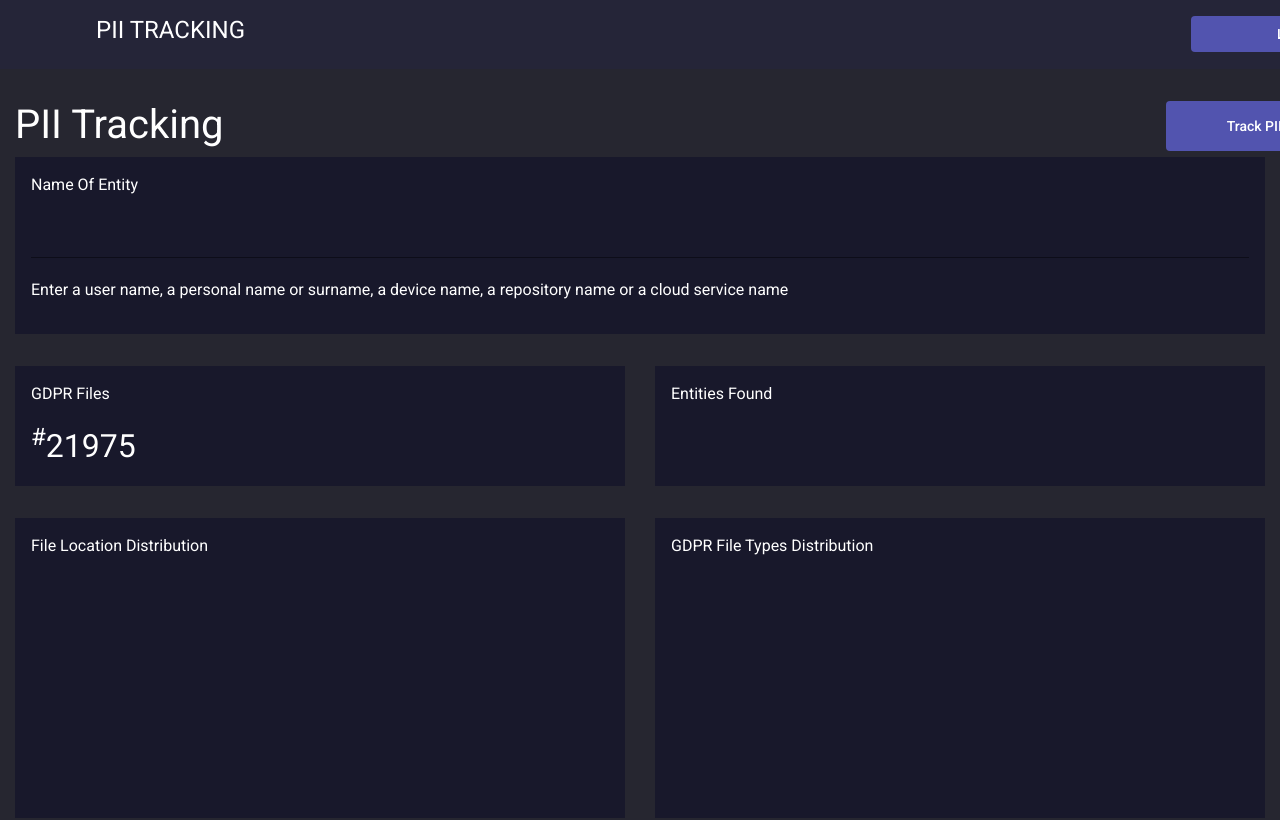
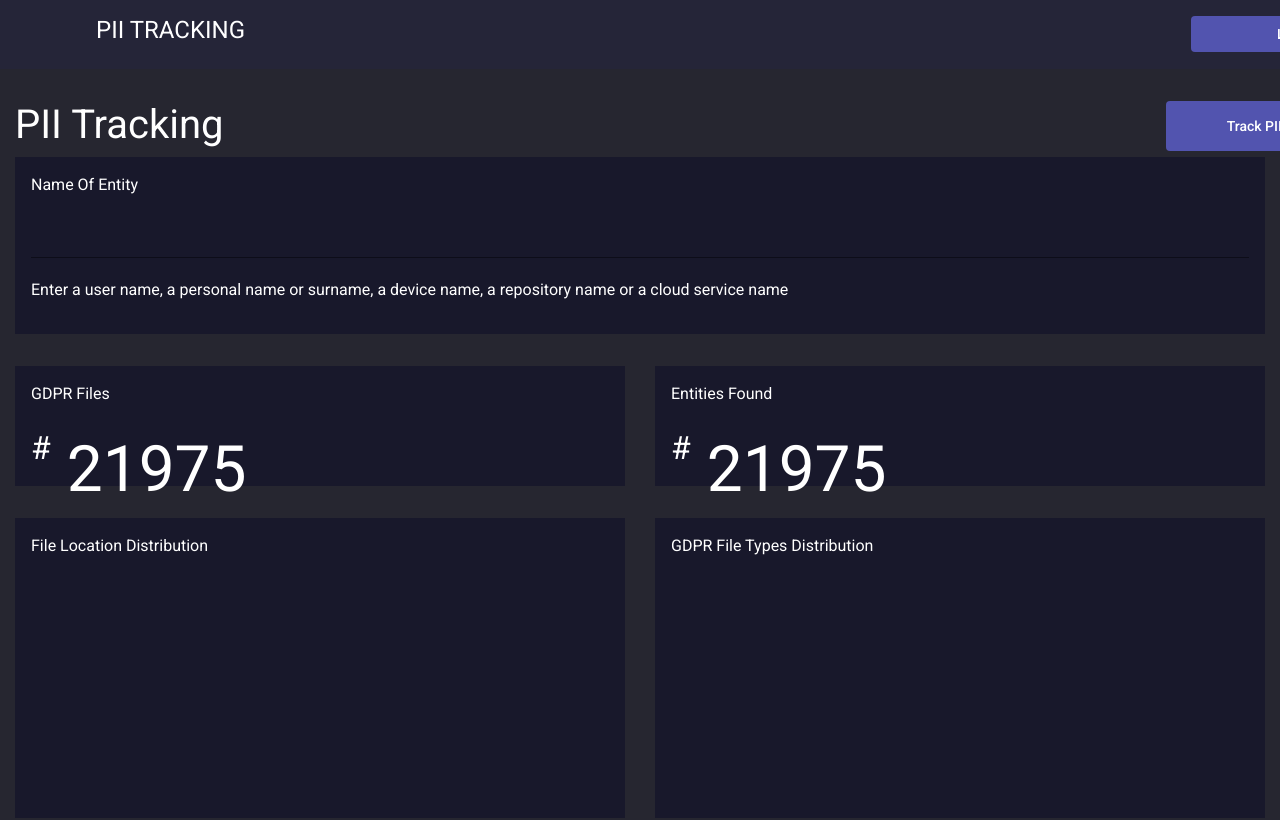
Before and after one commit to cianhutt/AngularMaterialsApp, an Angular app: page / in a window 1280 px wide. Shown: the top 820 px of the page. Built offline with nearby package versions, Linux system fonts and the light colour scheme; some icons are missing.

Commit message:
Update GDPR Files and Entities Found numbers

```diff
--- a/src/app/piitracking/piitracking.component.html
+++ b/src/app/piitracking/piitracking.component.html
@@ -29,6 +29,7 @@
                 <div class="col-md-6">
                         <div class="entities-found">
                                 <p>Entities Found</p>
+                                <span><sup>#</sup>21975</span>
                         </div>
                 </div>
         </div>
--- a/src/app/piitracking/piitracking.component.less
+++ b/src/app/piitracking/piitracking.component.less
@@ -44,8 +44,15 @@
         margin-bottom: 2rem;
 
         span{
-            font-size: 2rem;
+            font-size: 4rem;
+
+            sup{
+                font-size: 2rem;
+                top: -1em;
+                margin-right: 1rem;
+            }
         }
+
 
     }
     .file-location-distribution, .gdpr-file-types-distribution{
```
